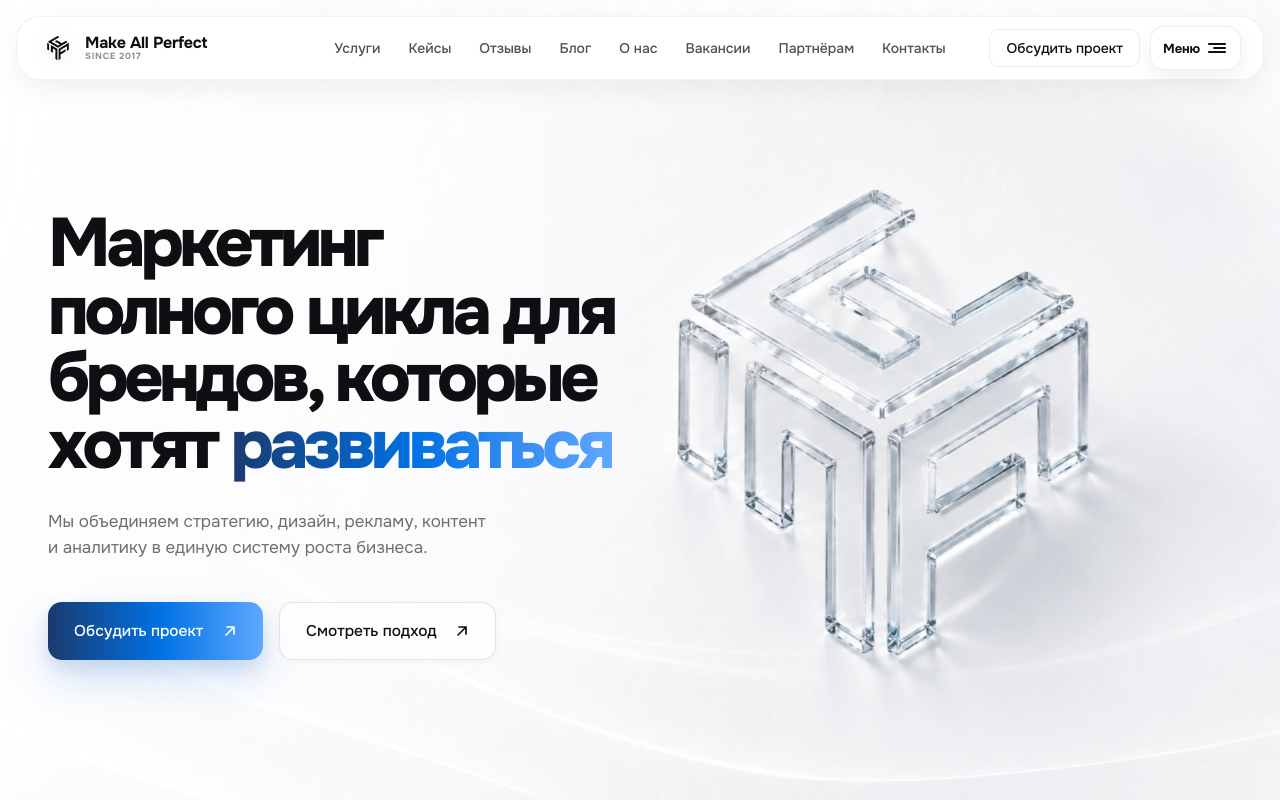
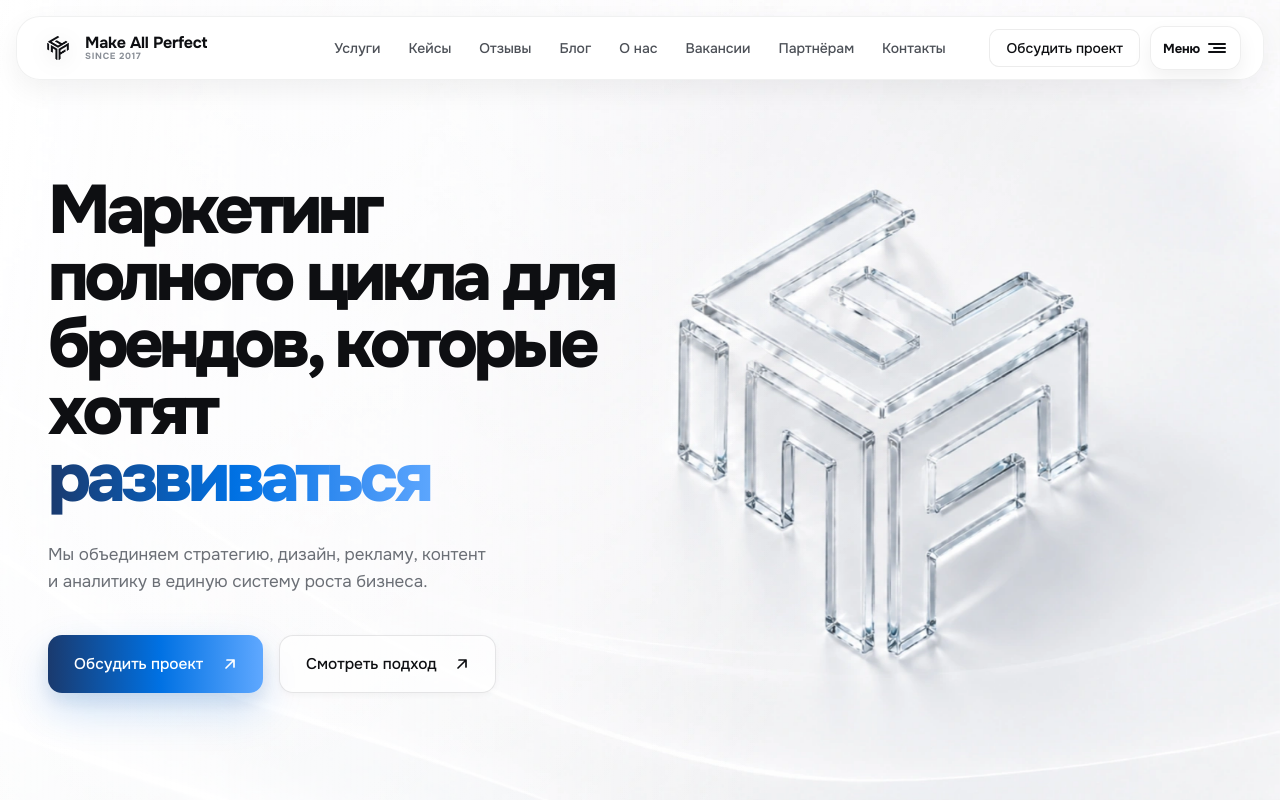
Before and after one commit to makeallperfectcompany/map2, a Next.js app: page / in a window 1280 px wide. Shown: the top 800 px of the page. Built offline with nearby package versions, Linux system fonts and the light colour scheme.

Commit message:
fix: padding-right 0.12em чтобы последняя буква не обрезалась

```diff
--- a/src/components/sections/AnimatedWord.module.css
+++ b/src/components/sections/AnimatedWord.module.css
@@ -1,4 +1,5 @@
 .text {
+  padding-right: 0.12em;
   background: linear-gradient(90deg, #1A3A6E 0%, #0071E3 48%, #3A8FF2 78%, #5FA8FF 100%);
   -webkit-background-clip: text;
   -webkit-text-fill-color: transparent;
```
